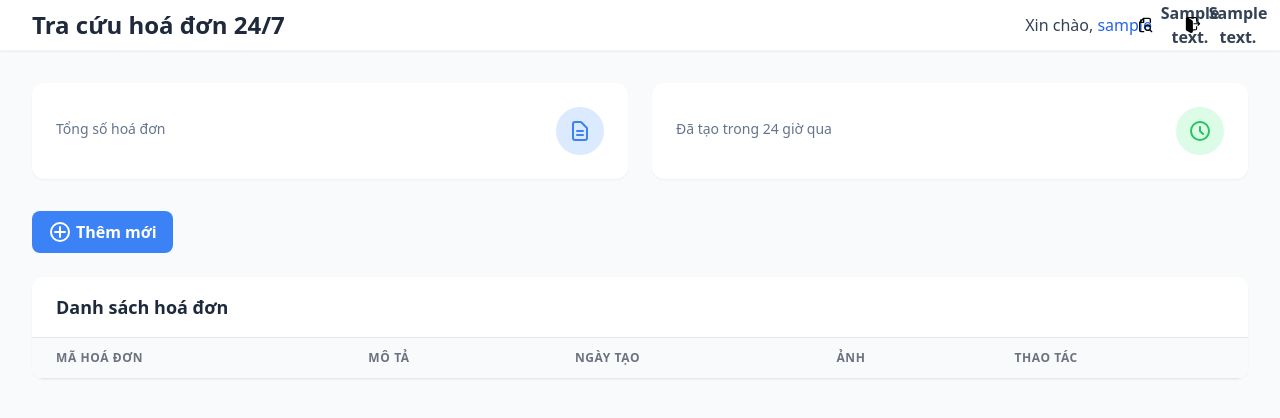
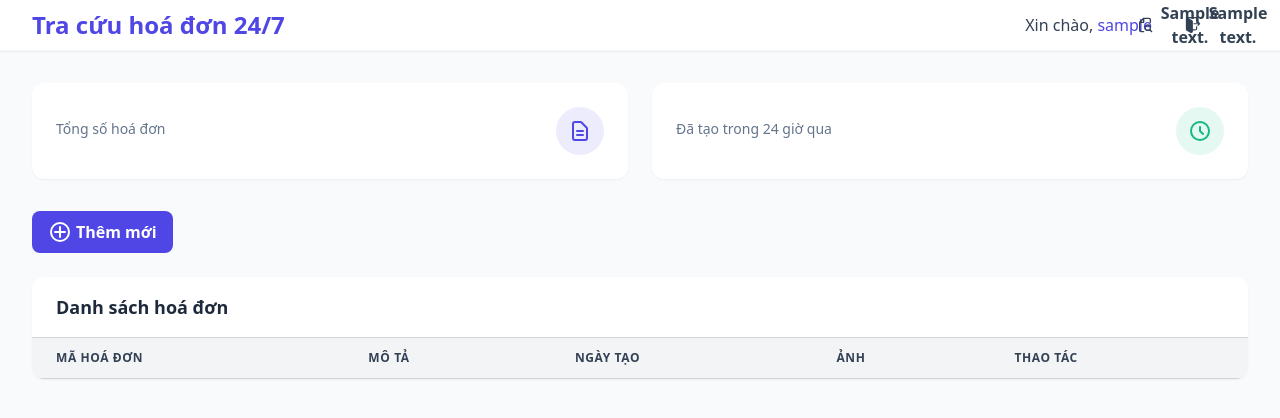
Before and after one commit to q2kit/tracuu, a Django app: template src/templates/dashboard.html in a window 1280 px wide. Shown: the top 418 px of the page. Run offline with Django 5.2, Linux system fonts and the light colour scheme; a user stored in the database is signed in; tables that the repository leaves empty hold one stand-in row (values such as "Sample post"); the template is opened without the code that fills it: values that come from a table or form of the project are taken from there, most other values are stand-ins (such as "Sample title", 1, 10 or a date in 2020); lists and menus that the app fills with data are empty; some libraries are stand-ins or nearby versions.

Commit message:
feat: new ui

```diff
--- a/assets/build/main.css
+++ b/assets/build/main.css
@@ -1598,75 +1597,65 @@ html {
   --tw-border-opacity: 1;
   border-color: rgb(209 213 219 / var(--tw-border-opacity, 1));
 }
-.border-green-200 {
-  --tw-border-opacity: 1;
-  border-color: rgb(187 247 208 / var(--tw-border-opacity, 1));
-}
-.border-purple-200 {
-  --tw-border-opacity: 1;
-  border-color: rgb(233 213 255 / var(--tw-border-opacity, 1));
-}
-.border-red-200 {
-  --tw-border-opacity: 1;
-  border-color: rgb(254 202 202 / var(--tw-border-opacity, 1));
-}
-.border-yellow-200 {
-  --tw-border-opacity: 1;
-  border-color: rgb(254 240 138 / var(--tw-border-opacity, 1));
-}
-.\!bg-blue-500 {
-  --tw-bg-opacity: 1 !important;
-  background-color: rgb(59 130 246 / var(--tw-bg-opacity, 1)) !important;
+.border-info\/30 {
+  border-color: rgb(6 182 212 / 0.3);
+}
+.border-primary\/30 {
+  border-color: rgb(79 70 229 / 0.3);
+}
+.border-success\/30 {
+  border-color: rgb(16 185 129 / 0.3);
+}
+.border-warning\/30 {
+  border-color: rgb(245 158 11 / 0.3);
 }
 .\!bg-gray-500 {
   --tw-bg-opacity: 1 !important;
   background-color: rgb(107 114 128 / var(--tw-bg-opacity, 1)) !important;
 }
+.\!bg-primary {
+  --tw-bg-opacity: 1 !important;
+  background-color: rgb(79 70 229 / var(--tw-bg-opacity, 1)) !important;
+}
 .bg-black\/40 {
   background-color: rgb(0 0 0 / 0.4);
 }
 .bg-black\/80 {
   background-color: rgb(0 0 0 / 0.8);
 }
-.bg-blue-100 {
+.bg-error\/10 {
+  background-color: rgb(239 68 68 / 0.1);
+}
+.bg-gray-100 {
   --tw-bg-opacity: 1;
-  background-color: rgb(219 234 254 / var(--tw-bg-opacity, 1));
-}
-.bg-blue-50 {
-  --tw-bg-opacity: 1;
-  background-color: rgb(239 246 255 / var(--tw-bg-opacity, 1));
-}
-.bg-blue-500 {
-  --tw-bg-opacity: 1;
-  background-color: rgb(59 130 246 / var(--tw-bg-opacity, 1));
+  background-color: rgb(243 244 246 / var(--tw-bg-opacity, 1));
 }
 .bg-gray-50 {
   --tw-bg-opacity: 1;
   background-color: rgb(249 250 251 / var(--tw-bg-opacity, 1));
 }
-.bg-green-100 {
+.bg-info\/10 {
+  background-color: rgb(6 182 212 / 0.1);
+}
+.bg-primary {
   --tw-bg-opacity: 1;
-  background-color: rgb(220 252 231 / var(--tw-bg-opacity, 1));
-}
-.bg-green-50 {
-  --tw-bg-opacity: 1;
-  background-color: rgb(240 253 244 / var(--tw-bg-opacity, 1));
-}
-.bg-purple-50 {
-  --tw-bg-opacity: 1;
-  background-color: rgb(250 245 255 / var(--tw-bg-opacity, 1));
-}
-.bg-red-50 {
-  --tw-bg-opacity: 1;
-  background-color: rgb(254 242 242 / var(--tw-bg-opacity, 1));
+  background-color: rgb(79 70 229 / var(--tw-bg-opacity, 1));
+}
+.bg-primary\/10 {
+  background-color: rgb(79 70 229 / 0.1);
+}
+.bg-secondary\/10 {
+  background-color: rgb(16 185 129 / 0.1);
+}
+.bg-success\/10 {
+  background-color: rgb(16 185 129 / 0.1);
+}
+.bg-warning\/10 {
+  background-color: rgb(245 158 11 / 0.1);
 }
 .bg-white {
   --tw-bg-opacity: 1;
   background-color: rgb(255 255 255 / var(--tw-bg-opacity, 1));
-}
-.bg-yellow-50 {
-  --tw-bg-opacity: 1;
-  background-color: rgb(254 252 232 / var(--tw-bg-opacity, 1));
 }
 .bg-gradient-to-br {
   background-image: linear-gradient(to bottom right, var(--tw-gradient-stops));
@@ -1798,49 +1787,25 @@ html {
 .tracking-wider {
   letter-spacing: 0.05em;
 }
-.text-blue-500 {
+.text-error {
   --tw-text-opacity: 1;
-  color: rgb(59 130 246 / var(--tw-text-opacity, 1));
-}
-.text-blue-600 {
-  --tw-text-opacity: 1;
-  color: rgb(37 99 235 / var(--tw-text-opacity, 1));
-}
-.text-blue-800 {
-  --tw-text-opacity: 1;
-  color: rgb(30 64 175 / var(--tw-text-opacity, 1));
+  color: rgb(239 68 68 / var(--tw-text-opacity, 1));
 }
 .text-gray-400 {
   --tw-text-opacity: 1;
   color: rgb(156 163 175 / var(--tw-text-opacity, 1));
 }
-.text-gray-500 {
+.text-info {
   --tw-text-opacity: 1;
-  color: rgb(107 114 128 / var(--tw-text-opacity, 1));
-}
-.text-gray-800 {
+  color: rgb(6 182 212 / var(--tw-text-opacity, 1));
+}
+.text-primary {
   --tw-text-opacity: 1;
-  color: rgb(31 41 55 / var(--tw-text-opacity, 1));
-}
-.text-green-500 {
+  color: rgb(79 70 229 / var(--tw-text-opacity, 1));
+}
+.text-secondary {
   --tw-text-opacity: 1;
-  color: rgb(34 197 94 / var(--tw-text-opacity, 1));
-}
-.text-green-800 {
-  --tw-text-opacity: 1;
-  color: rgb(22 101 52 / var(--tw-text-opacity, 1));
-}
-.text-purple-800 {
-  --tw-text-opacity: 1;
-  color: rgb(107 33 168 / var(--tw-text-opacity, 1));
-}
-.text-red-500 {
-  --tw-text-opacity: 1;
-  color: rgb(239 68 68 / var(--tw-text-opacity, 1));
-}
-.text-red-800 {
-  --tw-text-opacity: 1;
-  color: rgb(153 27 27 / var(--tw-text-opacity, 1));
+  color: rgb(16 185 129 / var(--tw-text-opacity, 1));
 }
 .text-slate-400 {
   --tw-text-opacity: 1;
--- a/src/templates/components/base/close_button.html
+++ b/src/templates/components/base/close_button.html
@@ -1,6 +1,6 @@
 <button
   type="button"
-  class="inline-flex items-center justify-center rounded-full h-8 w-8 text-slate-500 hover:text-slate-700 hover:bg-slate-100 focus:outline-none focus:ring-2 focus:ring-offset-2 {{ class|default:'' }}"
+  class="inline-flex items-center justify-center rounded-full h-8 w-8 text-slate-500 hover:text-slate-700 hover:bg-slate-100 focus:outline-none focus:ring-2 focus:ring-primary focus:ring-offset-2 {{ class|default:'' }}"
   aria-label="{{ aria_label|default:'Đóng' }}"
   {% if on_click %}@click="{{ on_click }}"{% endif %}
 >
--- a/src/templates/components/base/header.html
+++ b/src/templates/components/base/header.html
@@ -3,13 +3,13 @@
     <div class="h-[50px] flex justify-between items-center py-2">
       <div>
         <a href="/">
-          <h1 class="text-2xl font-bold text-slate-800">Tra cứu hoá đơn 24/7</h1>
+          <h1 class="text-2xl font-bold text-primary">Tra cứu hoá đơn 24/7</h1>
         </a>
       </div>
       <div class="flex items-center gap-2">
-        <div class="text-md font-medium text-slate-700">Xin chào, <span class="text-blue-600">{{ user.username }}</span></div>
+        <div class="text-md font-medium text-slate-700">Xin chào, <span class="text-primary">{{ user.username }}</span></div>
         <a href="/" title="Truy cập trang tra cứu">
-          {% include "components/form/icon_button.html" with icon="components/icons/search.html" type="button" class="h-[40px] w-[40px] p-0 bg-none" %}
+          {% include "components/form/icon_button.html" with icon="components/icons/search.html" type="button" class="h-[40px] w-[40px] p-0 bg-none hover:text-primary" %}
         </a>
         {% include "components/base/logout_button.html" %}
       </div>
--- a/src/templates/components/base/logout_button.html
+++ b/src/templates/components/base/logout_button.html
@@ -8,5 +8,5 @@
   title="Đăng xuất"
   >
   {% csrf_token %}
-  {% include "components/form/icon_button.html" with icon="components/icons/logout.html" type="submit" class="h-[40px] w-[40px] p-0 bg-none" has_spinner=True loading_key="logout_loading" %}
+  {% include "components/form/icon_button.html" with icon="components/icons/logout.html" type="submit" class="h-[40px] w-[40px] p-0 bg-none hover:text-error" has_spinner=True loading_key="logout_loading" %}
 </form>
--- a/src/templates/components/dashboard/receipt_form_modal.html
+++ b/src/templates/components/dashboard/receipt_form_modal.html
@@ -33,7 +33,7 @@
 
         {% include "components/form/file_input.html" with icon="components/icons/image_plus.html" text="Chọn ảnh" file_input_ref="imageInputRef" label="Ảnh hoá đơn" accept=allowed_image_types required=True error_text_key="errors.image" file_name_key="form.image_name" on_change="onFileChange" %}
 
-        <div class="text-xs text-red-500" x-show="errors.form" x-text="errors.form"></div>
+        <div class="text-xs text-error" x-show="errors.form" x-text="errors.form"></div>
       </div>
 
       <div class="p-6 bg-gray-50 flex flex-col items-center justify-center gap-4">
@@ -59,7 +59,7 @@
 
     <div class="flex justify-end gap-3 px-6 py-4 border-t border-gray-100">
       {% include "components/form/text_button.html" with text="Huỷ" on_click="showFormModal = false" class="!h-[40px] !px-4 !bg-gray-500 hover:!bg-gray-600" %}
-      {% include "components/form/text_button.html" with text="Lưu" has_spinner=True on_click="submitForm" loading_key="formLoading" class="!h-[40px] !px-4 !bg-blue-500 hover:!bg-blue-600" %}
+      {% include "components/form/text_button.html" with text="Lưu" has_spinner=True on_click="submitForm" loading_key="formLoading" class="!h-[40px] !px-4 !bg-primary hover:!bg-primary/90" %}
     </div>
   </div>
 </div>
--- a/src/templates/components/dashboard/receipts_table.html
+++ b/src/templates/components/dashboard/receipts_table.html
@@ -1,41 +1,41 @@
 <div class="bg-white rounded-xl shadow-sm overflow-hidden mt-2">
-  <div class="px-6 py-4 border-b border-gray-200">
+  <div class="px-6 py-4 border-b border-gray-300">
     <h2 class="text-lg font-semibold text-slate-800">Danh sách hoá đơn</h2>
   </div>
 
   <div class="overflow-x-auto">
     <table class="w-full">
-      <thead class="bg-gray-50 border-b border-gray-200">
+      <thead class="bg-gray-100 border-b border-gray-300">
         <tr>
-          <th class="px-6 py-3 text-left text-xs text-nowrap font-bold text-gray-500 uppercase tracking-wider">Mã hoá đơn</th>
-          <th class="px-6 py-3 text-left text-xs text-nowrap font-bold text-gray-500 uppercase tracking-wider">Mô tả</th>
-          <th class="px-6 py-3 text-left text-xs text-nowrap font-bold text-gray-500 uppercase tracking-wider">Ngày tạo</th>
-          <th class="px-6 py-3 text-left text-xs text-nowrap font-bold text-gray-500 uppercase tracking-wider">Ảnh</th>
-          <th class="px-6 py-3 text-left text-xs text-nowrap font-bold text-gray-500 uppercase tracking-wider">Thao tác</th>
+          <th class="px-6 py-3 text-left text-xs text-nowrap font-bold text-slate-700 uppercase tracking-wider">Mã hoá đơn</th>
+          <th class="px-6 py-3 text-left text-xs text-nowrap font-bold text-slate-700 uppercase tracking-wider">Mô tả</th>
+          <th class="px-6 py-3 text-left text-xs text-nowrap font-bold text-slate-700 uppercase tracking-wider">Ngày tạo</th>
+          <th class="px-6 py-3 text-left text-xs text-nowrap font-bold text-slate-700 uppercase tracking-wider">Ảnh</th>
+          <th class="px-6 py-3 text-left text-xs text-nowrap font-bold text-slate-700 uppercase tracking-wider">Thao tác</th>
         </tr>
       </thead>
       <tbody class="bg-white divide-y divide-gray-200">
         <template x-if="receipts.length === 0">
           <tr>
-            <td colspan="5" class="px-6 py-4 whitespace-nowrap text-sm text-slate-600 text-center">Chưa có hoá đơn nào</td>
+            <td colspan="5" class="px-6 py-4 whitespace-nowrap text-sm text-slate-700 text-center">Chưa có hoá đơn nào</td>
           </tr>
         </template>
 
         <template x-for="item in receipts" :key="item.id">
-          <tr>
+          <tr class="odd:bg-slate-50 hover:bg-slate-100 transition-colors">
             <td class="px-6 py-4 whitespace-nowrap text-sm text-slate-700 font-medium" x-text="item.code"></td>
             <td
-              class="px-6 py-4 whitespace-nowrap text-sm text-slate-600 overflow-hidden text-ellipsis max-w-xs"
+              class="px-6 py-4 whitespace-nowrap text-sm text-slate-700 overflow-hidden text-ellipsis max-w-xs"
               x-text="item.description || '-' "
               :title="item.description"
             ></td>
-            <td class="px-6 py-4 whitespace-nowrap text-sm text-slate-600" x-text="item.created_at"></td>
-            <td class="px-6 py-4 whitespace-nowrap text-sm text-slate-600">
-              <button class="text-blue-500 hover:underline" @click="openImageModal(item.image_url)" x-text="item.image_name"></button>
+            <td class="px-6 py-4 whitespace-nowrap text-sm text-slate-700" x-text="item.created_at"></td>
+            <td class="px-6 py-4 whitespace-nowrap text-sm text-slate-700">
+              <button class="text-primary font-medium hover:underline" @click="openImageModal(item.image_url)" x-text="item.image_name"></button>
             </td>
-            <td class="px-6 py-4 whitespace-nowrap text-sm text-slate-600">
-              {% include "components/form/icon_button.html" with icon="components/icons/edit.html" on_click="openEditForm(item)" %}
-              {% include "components/form/icon_button.html" with icon="components/icons/delete.html" on_click="deleteReceipt(item.id)" class="hover:bg-red-100" %}
+            <td class="px-6 py-4 whitespace-nowrap text-sm text-slate-700">
+              {% include "components/form/icon_button.html" with icon="components/icons/edit.html" on_click="openEditForm(item)" class="text-slate-700 hover:text-primary" %}
+              {% include "components/form/icon_button.html" with icon="components/icons/delete.html" on_click="deleteReceipt(item.id)" class="text-slate-700 hover:text-error" %}
             </td>
           </tr>
         </template>
--- a/src/templates/components/dashboard/stats.html
+++ b/src/templates/components/dashboard/stats.html
@@ -5,8 +5,8 @@
         <p class="text-sm font-medium text-slate-500">Tổng số hoá đơn</p>
         <p class="text-3xl font-bold text-slate-800 mt-1" x-text="receipts.length"></p>
       </div>
-      <div class="w-12 h-12 bg-blue-100 rounded-full flex items-center justify-center">
-        <svg class="w-6 h-6 text-blue-500" fill="none" stroke="currentColor" viewBox="0 0 24 24">
+      <div class="w-12 h-12 bg-primary/10 rounded-full flex items-center justify-center">
+        <svg class="w-6 h-6 text-primary" fill="none" stroke="currentColor" viewBox="0 0 24 24">
           <path stroke-linecap="round" stroke-linejoin="round" stroke-width="2" d="M9 12h6m-6 4h6m2 5H7a2 2 0 01-2-2V5a2 2 0 012-2h5.586a1 1 0 01.707.293l5.414 5.414a1 1 0 01.293.707V19a2 2 0 01-2 2z" />
         </svg>
       </div>
@@ -19,8 +19,8 @@
         <p class="text-sm font-medium text-slate-500">Đã tạo trong 24 giờ qua</p>
         <p class="text-3xl font-bold text-slate-800 mt-1" x-text="receipts.filter(r => r.is_recent).length"></p>
       </div>
-      <div class="w-12 h-12 bg-green-100 rounded-full flex items-center justify-center">
-        <svg class="w-6 h-6 text-green-500" fill="none" stroke="currentColor" viewBox="0 0 24 24">
+      <div class="w-12 h-12 bg-secondary/10 rounded-full flex items-center justify-center">
+        <svg class="w-6 h-6 text-secondary" fill="none" stroke="currentColor" viewBox="0 0 24 24">
           <path stroke-linecap="round" stroke-linejoin="round" stroke-width="2" d="M12 8v4l3 3m6-3a9 9 0 11-18 0 9 9 0 0118 0z" />
         </svg>
       </div>
--- a/src/templates/components/form/base_input.html
+++ b/src/templates/components/form/base_input.html
@@ -2,7 +2,7 @@
   {% if label %}
     <span class="block text-sm font-medium mb-2 text-slate-700">
       {{ label }}
-      {% if required %}<span class="text-red-500">*</span>{% elif show_optional %}<span class="text-xs text-slate-400">(Không bắt buộc)</span>{% endif %}
+      {% if required %}<span class="text-error">*</span>{% elif show_optional %}<span class="text-xs text-slate-400">(Không bắt buộc)</span>{% endif %}
     </span>
   {% endif %}
   {% block input_element %}{% endblock %}
@@ -12,7 +12,7 @@
   {% if error_text_key %}
     <div class="mt-1 h-4">
       <small
-        class="block text-xs text-red-500"
+        class="block text-xs text-error"
         x-show="{{ error_text_key }}"
         x-text="{{ error_text_key }}"
         x-transition:enter="transition ease-out duration-200"
--- a/src/templates/components/form/icon_button.html
+++ b/src/templates/components/form/icon_button.html
@@ -1,3 +1,3 @@
-{% with base_class="inline-flex items-center justify-center p-2 rounded-lg hover:bg-gray-100 active:bg-gray-200 disabled:hover:bg-transparent" %}
+{% with base_class="inline-flex items-center justify-center p-2 rounded-full hover:bg-gray-200 active:bg-gray-300 disabled:hover:bg-transparent transition-colors" %}
   {% include "components/form/base_button.html" %}
 {% endwith %}
--- a/src/templates/components/form/input.html
+++ b/src/templates/components/form/input.html
@@ -6,7 +6,7 @@
     type="{{ type|default:'text' }}"
     placeholder="{{ placeholder }}"
     {% if value %}value="{{ value }}"{% endif %}
-    class="w-full h-[50px] rounded-xl border border-gray-300 px-3 text-[15px] focus:outline-none focus:ring-2 focus:ring-blue-400 {{ input_class }}"
+    class="w-full h-[50px] rounded-xl border border-gray-300 px-3 text-[15px] focus:outline-none focus:ring-2 focus:ring-primary {{ input_class }}"
     {% if required %}required{% endif %}
     {% if autocomplete %}autocomplete="{{ autocomplete }}"{% endif %}
     {% if model_key %}x-model="{{ model_key }}"{% endif %}
--- a/src/templates/components/form/text_button.html
+++ b/src/templates/components/form/text_button.html
@@ -1,3 +1,3 @@
-{% with base_class="rounded-lg font-semibold text-white h-[50px] w-full bg-blue-500 hover:bg-blue-600 active:bg-blue-700 disabled:bg-blue-300" %}
+{% with base_class="rounded-lg font-semibold text-white h-[50px] w-full bg-primary hover:bg-primary/90 active:bg-primary/80 disabled:bg-primary/50" %}
   {% include "components/form/base_button.html" %}
 {% endwith %}
--- a/src/templates/components/form/textarea.html
+++ b/src/templates/components/form/textarea.html
@@ -5,7 +5,7 @@
     {% if name %}name="{{ name }}"{% endif %}
     rows="{{ rows|default:4 }}"
     placeholder="{{ placeholder }}"
-    class="w-full rounded-xl border border-gray-300 p-3 text-[15px] focus:outline-none focus:ring-2 focus:ring-blue-400 {{ textarea_class }}"
+    class="w-full rounded-xl border border-gray-300 p-3 text-[15px] focus:outline-none focus:ring-2 focus:ring-primary {{ textarea_class }}"
     {% if required %}required{% endif %}
     {% if model_key %}x-model="{{ model_key }}"{% endif %}
   >{{ value }}</textarea>
--- a/src/templates/components/icons/delete.html
+++ b/src/templates/components/icons/delete.html
@@ -1,9 +1,9 @@
 <div class="w-6 h-6 inline-block">
     <svg width="100%" height="100%" viewBox="0 0 24 24" fill="none" xmlns="http://www.w3.org/2000/svg">
-    <path d="M10 12V17" stroke="#000000" stroke-width="2" stroke-linecap="round" stroke-linejoin="round"/>
-    <path d="M14 12V17" stroke="#000000" stroke-width="2" stroke-linecap="round" stroke-linejoin="round"/>
-    <path d="M4 7H20" stroke="#000000" stroke-width="2" stroke-linecap="round" stroke-linejoin="round"/>
-    <path d="M6 10V18C6 19.6569 7.34315 21 9 21H15C16.6569 21 18 19.6569 18 18V10" stroke="#000000" stroke-width="2" stroke-linecap="round" stroke-linejoin="round"/>
-    <path d="M9 5C9 3.89543 9.89543 3 11 3H13C14.1046 3 15 3.89543 15 5V7H9V5Z" stroke="#000000" stroke-width="2" stroke-linecap="round" stroke-linejoin="round"/>
+    <path d="M10 12V17" stroke="currentColor" stroke-width="2" stroke-linecap="round" stroke-linejoin="round"/>
+    <path d="M14 12V17" stroke="currentColor" stroke-width="2" stroke-linecap="round" stroke-linejoin="round"/>
+    <path d="M4 7H20" stroke="currentColor" stroke-width="2" stroke-linecap="round" stroke-linejoin="round"/>
+    <path d="M6 10V18C6 19.6569 7.34315 21 9 21H15C16.6569 21 18 19.6569 18 18V10" stroke="currentColor" stroke-width="2" stroke-linecap="round" stroke-linejoin="round"/>
+    <path d="M9 5C9 3.89543 9.89543 3 11 3H13C14.1046 3 15 3.89543 15 5V7H9V5Z" stroke="currentColor" stroke-width="2" stroke-linecap="round" stroke-linejoin="round"/>
   </svg>
 </div>
--- a/src/templates/components/icons/edit.html
+++ b/src/templates/components/icons/edit.html
@@ -1,8 +1,8 @@
 <div class="w-6 h-6 inline-block">
   <svg width="100%" height="100%" viewBox="0 0 24 24" fill="none" xmlns="http://www.w3.org/2000/svg">
-    <path d="M4 5L15 5" stroke="#000000" stroke-width="2" stroke-linecap="round" stroke-linejoin="round"/>
-    <path d="M4 8H15" stroke="#000000" stroke-width="2" stroke-linecap="round" stroke-linejoin="round"/>
-    <path d="M4 11H11" stroke="#000000" stroke-width="2" stroke-linecap="round" stroke-linejoin="round"/>
-    <path d="M18.4563 13.5423L13.9268 18.0719C13.6476 18.3511 13.292 18.5414 12.9048 18.6188L10.8153 19.0367L11.2332 16.9472C11.3106 16.5601 11.5009 16.2045 11.7801 15.9253L16.3096 11.3957M18.4563 13.5423L19.585 12.4135C19.9755 12.023 19.9755 11.3898 19.585 10.9993L18.8526 10.2669C18.4621 9.8764 17.8289 9.8764 17.4384 10.2669L16.3096 11.3957M18.4563 13.5423L16.3096 11.3957" stroke="#000000" stroke-width="2" stroke-linecap="round" stroke-linejoin="round"/>
+    <path d="M4 5L15 5" stroke="currentColor" stroke-width="2" stroke-linecap="round" stroke-linejoin="round"/>
+    <path d="M4 8H15" stroke="currentColor" stroke-width="2" stroke-linecap="round" stroke-linejoin="round"/>
+    <path d="M4 11H11" stroke="currentColor" stroke-width="2" stroke-linecap="round" stroke-linejoin="round"/>
+    <path d="M18.4563 13.5423L13.9268 18.0719C13.6476 18.3511 13.292 18.5414 12.9048 18.6188L10.8153 19.0367L11.2332 16.9472C11.3106 16.5601 11.5009 16.2045 11.7801 15.9253L16.3096 11.3957M18.4563 13.5423L19.585 12.4135C19.9755 12.023 19.9755 11.3898 19.585 10.9993L18.8526 10.2669C18.4621 9.8764 17.8289 9.8764 17.4384 10.2669L16.3096 11.3957M18.4563 13.5423L16.3096 11.3957" stroke="currentColor" stroke-width="2" stroke-linecap="round" stroke-linejoin="round"/>
   </svg>
 </div>
--- a/src/templates/components/icons/logout.html
+++ b/src/templates/components/icons/logout.html
@@ -1,6 +1,6 @@
 <div class="w-6 h-6 inline-block">
   <svg version="1.0" xmlns="http://www.w3.org/2000/svg" width="100%" height="100%" viewBox="0 0 512.000000 512.000000" preserveAspectRatio="xMidYMid meet">
-    <g transform="translate(0.000000,512.000000) scale(0.100000,-0.100000)" fill="#000000" stroke="none">
+    <g transform="translate(0.000000,512.000000) scale(0.100000,-0.100000)" fill="currentColor" stroke="none">
       <path d="M740 5113 c-201 -34 -381 -193 -443 -388 l-22 -70 0 -1775 0 -1775
         26 -71 c33 -90 88 -173 153 -230 44 -39 1100 -659 1268 -745 71 -36 164 -59
         240 -59 183 0 385 112 477 265 65 108 75 150 81 360 l5 190 465 5 c449 5 467
--- a/src/templates/components/icons/search.html
+++ b/src/templates/components/icons/search.html
@@ -1,5 +1,5 @@
 <div class="w-6 h-6 inline-block">
   <svg width="100%" height="100%" viewBox="0 0 24 24" fill="none" xmlns="http://www.w3.org/2000/svg">
-  <path fill-rule="evenodd" clip-rule="evenodd" d="M9.29289 1.29289C9.48043 1.10536 9.73478 1 10 1H18C19.6569 1 21 2.34315 21 4V8C21 8.55228 20.5523 9 20 9C19.4477 9 19 8.55228 19 8V4C19 3.44772 18.5523 3 18 3H11V8C11 8.55228 10.5523 9 10 9H5V20C5 20.5523 5.44772 21 6 21H10C10.5523 21 11 21.4477 11 22C11 22.5523 10.5523 23 10 23H6C4.34315 23 3 21.6569 3 20V8C3 7.73478 3.10536 7.48043 3.29289 7.29289L9.29289 1.29289ZM6.41421 7H9V4.41421L6.41421 7ZM20.1716 18.7574C20.6951 17.967 21 17.0191 21 16C21 13.2386 18.7614 11 16 11C13.2386 11 11 13.2386 11 16C11 18.7614 13.2386 21 16 21C17.0191 21 17.967 20.6951 18.7574 20.1716L21.2929 22.7071C21.6834 23.0976 22.3166 23.0976 22.7071 22.7071C23.0976 22.3166 23.0976 21.6834 22.7071 21.2929L20.1716 18.7574ZM13 16C13 14.3431 14.3431 13 16 13C17.6569 13 19 14.3431 19 16C19 17.6569 17.6569 19 16 19C14.3431 19 13 17.6569 13 16Z" fill="#000000"/>
+  <path fill-rule="evenodd" clip-rule="evenodd" d="M9.29289 1.29289C9.48043 1.10536 9.73478 1 10 1H18C19.6569 1 21 2.34315 21 4V8C21 8.55228 20.5523 9 20 9C19.4477 9 19 8.55228 19 8V4C19 3.44772 18.5523 3 18 3H11V8C11 8.55228 10.5523 9 10 9H5V20C5 20.5523 5.44772 21 6 21H10C10.5523 21 11 21.4477 11 22C11 22.5523 10.5523 23 10 23H6C4.34315 23 3 21.6569 3 20V8C3 7.73478 3.10536 7.48043 3.29289 7.29289L9.29289 1.29289ZM6.41421 7H9V4.41421L6.41421 7ZM20.1716 18.7574C20.6951 17.967 21 17.0191 21 16C21 13.2386 18.7614 11 16 11C13.2386 11 11 13.2386 11 16C11 18.7614 13.2386 21 16 21C17.0191 21 17.967 20.6951 18.7574 20.1716L21.2929 22.7071C21.6834 23.0976 22.3166 23.0976 22.7071 22.7071C23.0976 22.3166 23.0976 21.6834 22.7071 21.2929L20.1716 18.7574ZM13 16C13 14.3431 14.3431 13 16 13C17.6569 13 19 14.3431 19 16C19 17.6569 17.6569 19 16 19C14.3431 19 13 17.6569 13 16Z" fill="currentColor"/>
   </svg>
 </div>
--- a/src/templates/index.html
+++ b/src/templates/index.html
@@ -95,7 +95,7 @@
             </div>
           </div>
           <div class="text-center mt-4">
-            <a href="/dashboard/" class="text-sm text-blue-500 hover:text-blue-600">→ Truy cập dashboard quản lý hoá đơn</a>
+            <a href="/dashboard/" class="text-sm text-primary hover:opacity-80">→ Truy cập dashboard quản lý hoá đơn</a>
           </div>
         </div>
       </main>
--- a/src/templates/login.html
+++ b/src/templates/login.html
@@ -23,7 +23,7 @@
         {% include "components/form/text_button.html" with type="submit" has_spinner=True loading_key="submitting" text="Đăng nhập" class="w-full mt-6" %}
 
         <div class="text-center mt-4">
-          <a href="/" class="text-sm text-blue-500 hover:text-blue-600">← Truy cập trang tra cứu</a>
+          <a href="/" class="text-sm text-primary hover:opacity-80">← Truy cập trang tra cứu</a>
         </div>
 
         <script>
```
Also changed, not shown: other parts of assets/build/main.css (+39 -33 lines), src/templates/components/alert.html (+11 -11 lines), tailwind.config.js (+8 -8 lines).
